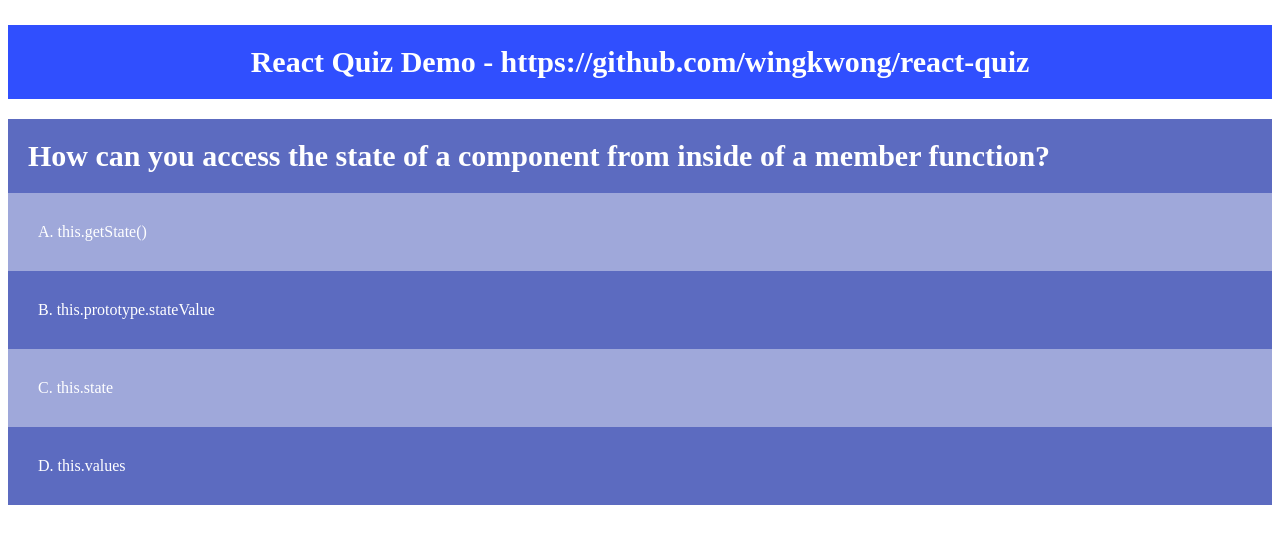
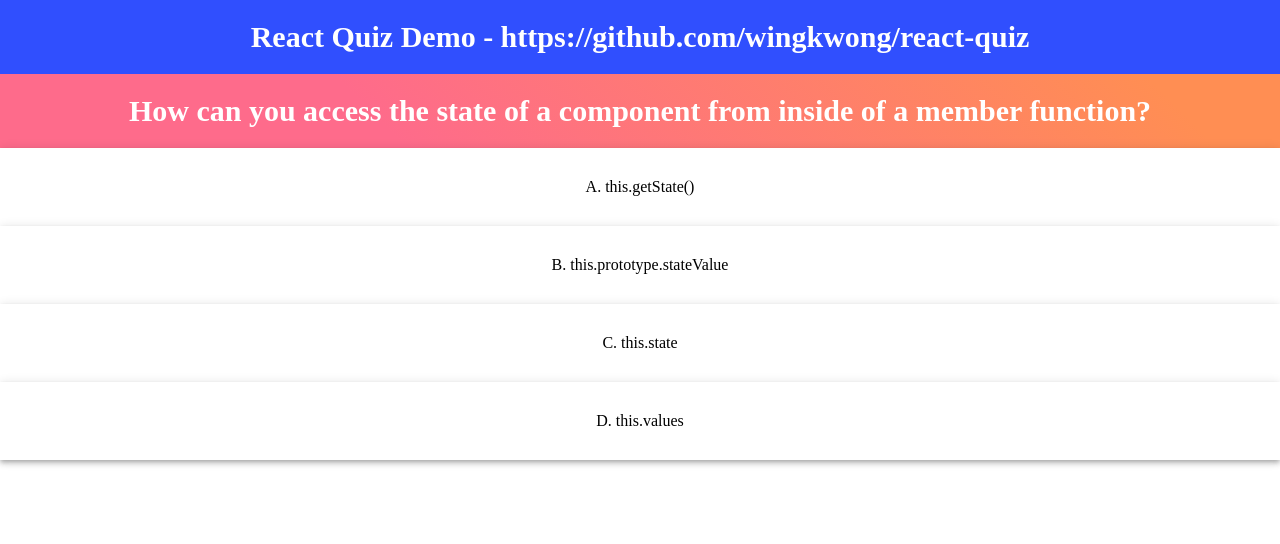
Before and after one commit to wingkwong/react-quiz-component, a React (Create React App) app: page / in a window 1280 px wide. Shown: the top 544 px of the page. Built offline with nearby package versions, Linux system fonts and the light colour scheme.

Commit message:
updated styles

```diff
--- a/public/bundles.css
+++ b/public/bundles.css
@@ -1,8 +1,20 @@
+html, body{
+	height: 100%;
+}
+
+body{
+	margin: 0
+}
+
+.react-quiz-container{
+	text-align: center;
+}
+
 .react-quiz-container .quiz-title{
 	font-size: 30px;
 	font-weight: bold;
 	text-align: center;
-	margin-bottom: 20px;
+	margin: 0px;
 	padding: 20px;
 	background: #304ffe;
 	color: #fff;
@@ -12,7 +24,8 @@
 	font-size: 30px;
 	font-weight: bold;
 	padding: 20px;
-	background: #5c6bc0;
+	margin-top: 0px;
+	background: linear-gradient(45deg, #FE6B8B 30%, #FF8E53 90%);
 	color: #fff;
 }
 
@@ -24,17 +37,10 @@
 
 .react-quiz-container ul li {
     padding: 30px;
-    color: #fff;
+    color: #000000;
+    background: #fff;
     cursor: pointer;
-    text-align: left;
-}
-
-.react-quiz-container ul li:nth-child(odd){
-	background: #9fa8da;
-}
-
-.react-quiz-container ul li:nth-child(even){
-	background: #5c6bc0;
+    box-shadow: 0px 2px 4px -1px rgba(0, 0, 0, 0.2), 0px 4px 5px 0px rgba(0, 0, 0, 0.14), 0px 1px 10px 0px rgba(0, 0, 0, 0.12);
 }
 
 .react-quiz-container .img-answer{
@@ -52,15 +58,17 @@
 }
 
 .react-quiz-container .result-question{
-	margin-bottom: 20px;
+	margin: 20px;
 }
 
 .react-quiz-container .result-answer .correct{
 	background: #2e7b32 ;
+	color: #fff
 }
 
 .react-quiz-container .result-answer .user-incorrect{
 	background: #d32f2f;
+	color: #fff
 }
 
 .react-quiz-container .result-answer .img-answer.correct{
```
